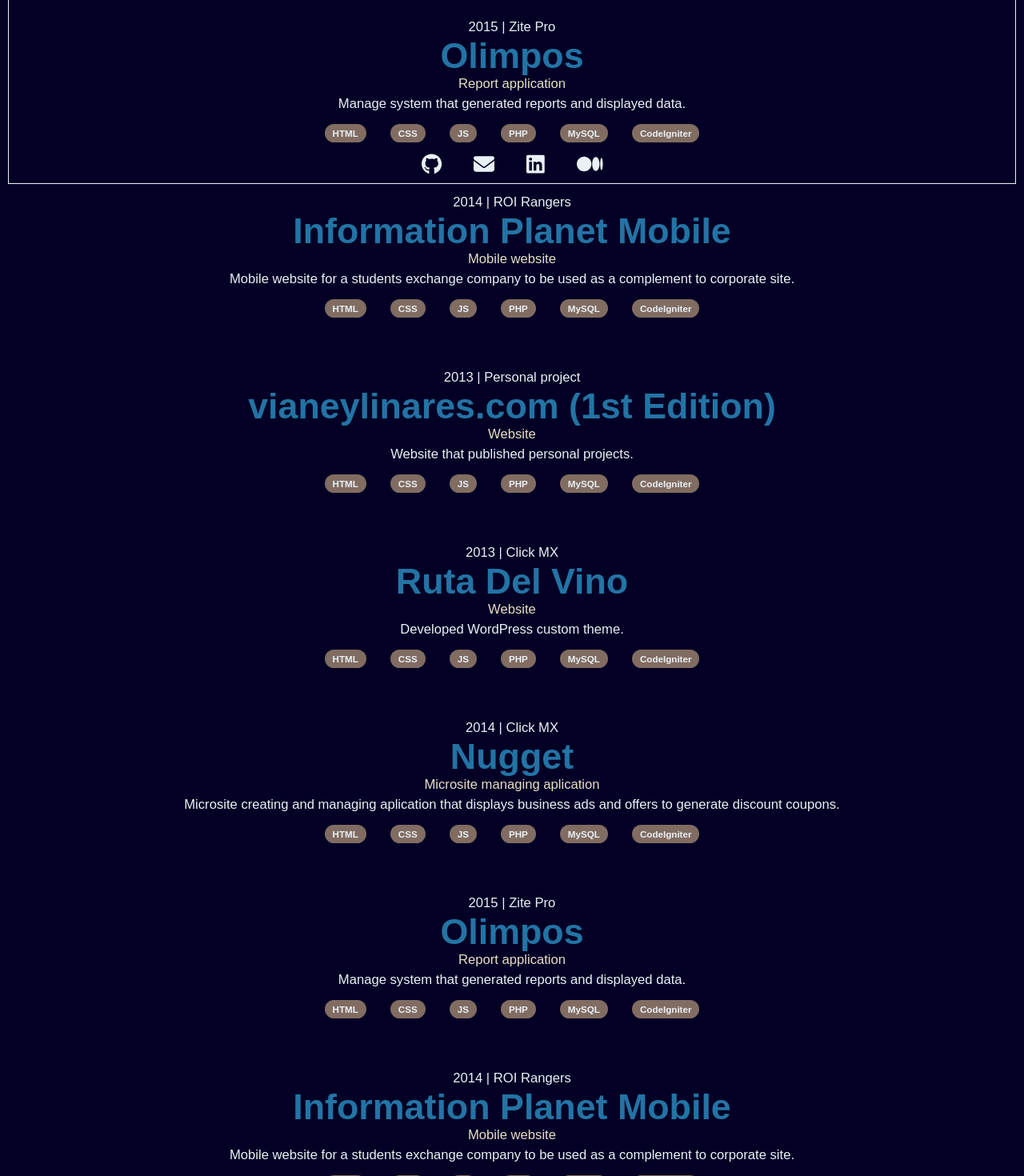
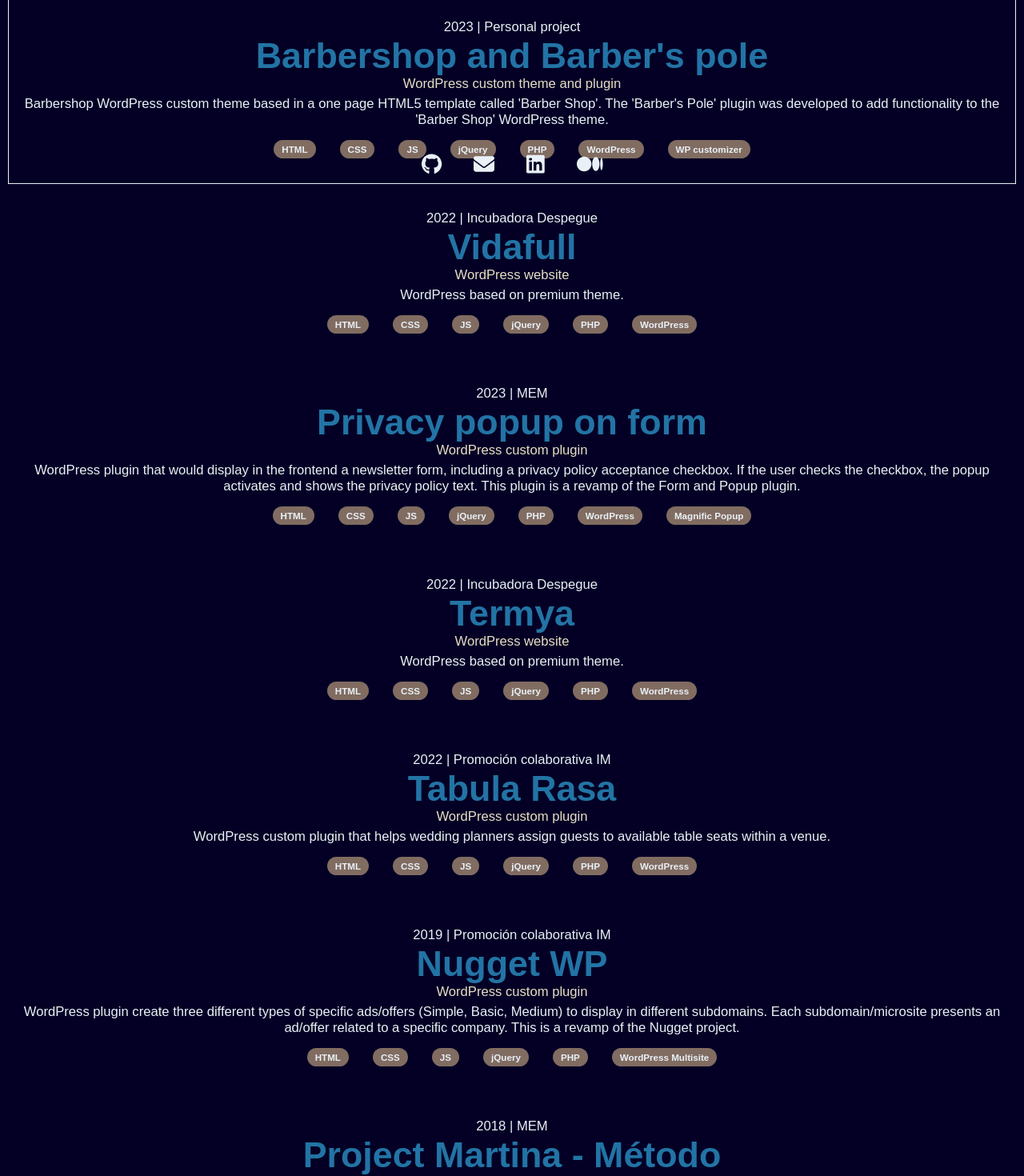
Before and after one commit to vianeylinares/vl-react, a React (Create React App) app: page /work in a window 1280 px wide. Shown: the part 560-2030 px from the top of the page at 80% size. Built offline with nearby package versions, Linux system fonts and the light colour scheme.

Commit message:
Added projects to Work page.

```diff
--- a/src/data/projects.js
+++ b/src/data/projects.js
@@ -2,112 +2,242 @@
     {
         'id': 1,
         'name': 'vianeylinares.com (1st Edition)',
-        'url': 'https://vianeylinares.com',
-        'technology': 'HTML, CSS, JS, PHP, MySQL',
-        'technologies': ['HTML', 'CSS', 'JS', 'PHP', 'MySQL', 'CodeIgniter'],
+        'url': '',
+        'technologies': ['HTML', 'CSS', 'JS', 'PHP', 'MySQL'],
         'categories': 'Website',
-        'year': '2013',
-        'description': 'Website that published personal projects.',
+        'year': 2013,
+        'description': 'Portfolio website with admin section, including CRUD functionality.',
         'company': 'Personal project'
     },
     {
         'id': 2,
-        'name': 'Information Planet Mobile',
-        'url': 'https://informationplanet.com/mobile',
-        'technology': 'HTML, CSS, JS, PHP, MySQL, CodeIgniter',
-        'technologies': ['HTML', 'CSS', 'JS', 'PHP', 'MySQL', 'CodeIgniter'],
-        'categories': 'Mobile website',
-        'year': '2014',
-        'description': 'Mobile website for a students exchange company to be used as a complement to corporate site.',
+        'name': 'Information Planet MX',
+        'url': '',
+        'technologies': ['HTML', 'CSS', 'Joomla'],
+        'categories': 'Website modification',
+        'year': 2014,
+        'description': 'Website content modification and restore.',
         'company': 'ROI Rangers'
     },
     {
         'id': 3,
-        'name': 'Olimpos',
+        'name': 'Information Planet Mobile',
         'url': '',
-        'technology': 'HTML, CSS, JS, PHP, MySQL, CodeIgniter',
         'technologies': ['HTML', 'CSS', 'JS', 'PHP', 'MySQL', 'CodeIgniter'],
-        'categories': 'Report application',
-        'year': '2015',
-        'description': 'Manage system that generated reports and displayed data.',
-        'company': 'Zite Pro'
+        'categories': 'Mobile website',
+        'year': 2014,
+        'description': 'Mobile website for a students exchange company. Used as a local services complement to corporate site. This included admin section and CRUD functionality.',
+        'company': 'ROI Rangers'
     },
     {
         'id': 4,
         'name': 'Nugget',
         'url': '',
-        'technology': 'HTML, CSS, JS, PHP, MySQL, CodeIgniter',
-        'technologies': ['HTML', 'CSS', 'JS', 'PHP', 'MySQL', 'CodeIgniter'],
+        'technologies': ['HTML', 'CSS', 'JS', 'PHP', 'MySQL', 'CodeIgniter', 'Mailchimp API'],
         'categories': 'Microsite managing aplication',
-        'year': '2014',
-        'description': 'Microsite creating and managing aplication that displays business ads and offers to generate discount coupons.',
+        'year': 2014,
+        'description': 'Microsite creating and managing aplication that displays ads and offers and generates discount coupons. This included admin section, CRUD functionality and Mailchimp API connection.',
         'company': 'Click MX'
     },
     {
         'id': 5,
         'name': 'Ruta Del Vino',
         'url': '',
-        'technology': 'HTML, CSS, JS, PHP, WordPress',
-        'technologies': ['HTML', 'CSS', 'JS', 'PHP', 'MySQL', 'CodeIgniter'],
+        'technologies': ['HTML', 'CSS', 'JS', 'jQuery', 'PHP', 'WordPress', 'Mailchimp API'],
         'categories': 'Website',
-        'year': '2013',
-        'description': 'Developed WordPress custom theme.',
+        'year': 2015,
+        'description': 'Developed WordPress custom theme from scratch, including custom theme functionality and custom post-types to handle diverse company informational logistics and content.',
         'company': 'Click MX'
     },
     {
         'id': 6,
-        'name': 'vianeylinares.com (1st Edition)',
-        'url': 'https://vianeylinares.com',
-        'technology': 'HTML, CSS, JS, PHP, MySQL',
+        'name': 'Olimpos',
+        'url': '',
         'technologies': ['HTML', 'CSS', 'JS', 'PHP', 'MySQL', 'CodeIgniter'],
-        'categories': 'Website',
-        'year': '2013',
-        'description': 'Website that published personal projects.',
-        'company': 'Personal project'
+        'categories': 'Report application',
+        'year': 2015,
+        'description': 'Management system that generated reports and displayed data. Project created based on a SQL database design. This had CRUD functionality.',
+        'company': 'Zite Pro'
     },
     {
         'id': 7,
-        'name': 'Information Planet Mobile',
-        'url': 'https://informationplanet.com/mobile',
-        'technology': 'HTML, CSS, JS, PHP, MySQL, CodeIgniter',
-        'technologies': ['HTML', 'CSS', 'JS', 'PHP', 'MySQL', 'CodeIgniter'],
-        'categories': 'Mobile website',
-        'year': '2014',
-        'description': 'Mobile website for a students exchange company to be used as a complement to corporate site.',
-        'company': 'ROI Rangers'
+        'name': 'El Instituto de la Emprendedora Online',
+        'url': '',
+        'technologies': ['HTML', 'CSS', 'JS', 'jQuery', 'PHP', 'WordPress'],
+        'categories': 'WordPress e-learning website',
+        'year': 2015,
+        'description': 'Created WordPress website based on a premium theme. Improved online course management processing by establishing simplified student and online course relational bonds. This simplified content and student management for system administrators.',
+        'company': 'MEM'
     },
     {
         'id': 8,
-        'name': 'Olimpos',
+        'name': 'Rebeldes Training Camp',
         'url': '',
-        'technology': 'HTML, CSS, JS, PHP, MySQL, CodeIgniter',
-        'technologies': ['HTML', 'CSS', 'JS', 'PHP', 'MySQL', 'CodeIgniter'],
-        'categories': 'Report application',
-        'year': '2015',
-        'description': 'Manage system that generated reports and displayed data.',
-        'company': 'Zite Pro'
+        'technologies': ['HTML', 'CSS', 'JS', 'PHP', 'WordPress'],
+        'categories': 'WordPress e-learning website modification',
+        'year': 2016,
+        'description': 'Revamped online course registration, display, and management. Online course creation and publication became quicker and easier for content managers at WordPress Dashboard. At the frontend, the online course display became automated.',
+        'company': 'Rebeldes Marketing Online'
     },
     {
         'id': 9,
-        'name': 'Nugget',
+        'name': 'Bikeride Event Registration',
         'url': '',
-        'technology': 'HTML, CSS, JS, PHP, MySQL, CodeIgniter',
-        'technologies': ['HTML', 'CSS', 'JS', 'PHP', 'MySQL', 'CodeIgniter'],
-        'categories': 'Microsite managing aplication',
-        'year': '2014',
-        'description': 'Microsite creating and managing aplication that displays business ads and offers to generate discount coupons.',
+        'technologies': ['HTML', 'CSS', 'JS', 'jQuery', 'AJAX', 'PHP', 'WordPress'],
+        'categories': 'WordPress custom plugin',
+        'year': 2016,
+        'description': 'WordPress plugin for a bike ride event registration. The attendees register at the frontend with a custom form. Once the attendee enters the required data and the custom form it’s sent, the system will record the attendee’s data in the DB. Then the system will automatically fill the event custom PDF form. Once the custom PDF form is ready, the system sends it by email to the attendee.',
         'company': 'Click MX'
     },
     {
         'id': 10,
-        'name': 'Ruta Del Vino',
+        'name': 'IEO - Events',
         'url': '',
-        'technology': 'HTML, CSS, JS, PHP, WordPress',
-        'technologies': ['HTML', 'CSS', 'JS', 'PHP', 'MySQL', 'CodeIgniter'],
-        'categories': 'Website',
-        'year': '2013',
-        'description': 'Developed WordPress custom theme.',
-        'company': 'Click MX'
+        'technologies': ['HTML', 'CSS', 'JS', 'PHP', 'WordPress'],
+        'categories': 'WordPress custom plugin',
+        'year': 2016,
+        'description': 'WP custom plugin that lists online events based on student course enrollment.',
+        'company': 'MEM'
+    },
+    {
+        'id': 11,
+        'name': 'vianeylinares.com (2nd Edition)',
+        'url': '',
+        'technologies': ['HTML', 'CSS', 'JS', 'jQuery', 'PHP', 'WordPress'],
+        'categories': 'WordPress website',
+        'year': 2016,
+        'description': 'Created custom WordPress theme based on an HTML template.',
+        'company': 'Personal project'
+    },
+    {
+        'id': 12,
+        'name': 'Spanish Zoom - language level',
+        'url': '',
+        'technologies': ['HTML', 'CSS', 'JS', 'PHP', 'WordPress'],
+        'categories': 'WordPress custom plugin',
+        'year': 2017,
+        'description': 'WP custom plugin for Spanish language test and result assessment. At the frontend, different questions are displayed with radio-type input answers. The user takes the test and the result is sent by email. The data collected is registered for future analysis and contact.',
+        'company': 'Rebeldes Marketing Online'
+    },
+    {
+        'id': 13,
+        'name': 'Ayo Nature',
+        'url': '',
+        'technologies': ['HTML', 'CSS', 'JS', 'jQuery', 'Shopify'],
+        'categories': 'Shopify Website',
+        'year': 2018,
+        'description': 'Created Shopify website based on a premium theme.',
+        'company': 'Incubadora Despegue'
+    },
+    {
+        'id': 14,
+        'name': 'Form and Popup',
+        'url': '',
+        'technologies': ['HTML', 'CSS', 'JS', 'jQuery', 'PHP', 'WordPress', 'Magnific Popup'],
+        'categories': 'WordPress custom plugin',
+        'year': 2018,
+        'description': 'WordPress plugin that would display in the frontend a newsletter form, including a privacy policy acceptance checkbox. If the user checks the checkbox, the popup activates and shows the privacy policy text.',
+        'company': 'MEM'
+    },
+    {
+        'id': 15,
+        'name': 'Project Martina',
+        'url': '',
+        'technologies': ['HTML', 'CSS', 'JS', 'jQuery', 'PHP', 'WordPress'],
+        'categories': 'WordPress website',
+        'year': 2018,
+        'description': 'WordPress website based on a premium theme.',
+        'company': 'MEM'
+    },
+    {
+        'id': 16,
+        'name': 'Project Martina - Método',
+        'url': '',
+        'technologies': ['HTML', 'CSS', 'JS', 'jQuery', 'PHP', 'WordPress'],
+        'categories': 'WordPress e-learning website',
+        'year': 2018,
+        'description': 'WordPress website based on a premium theme. Added custom funtionality for user profile space that lists and assigns user-specific documentation and content.',
+        'company': 'MEM'
+    },
+    {
+        'id': 17,
+        'name': 'Nugget WP',
+        'url': '',
+        'technologies': ['HTML', 'CSS', 'JS', 'jQuery', 'PHP', 'WordPress Multisite'],
+        'categories': 'WordPress custom plugin',
+        'year': 2019,
+        'description': 'WordPress plugin create three different types of specific ads/offers (Simple, Basic, Medium) to display in different subdomains. Each subdomain/microsite presents an ad/offer related to a specific company. This is a revamp of the Nugget project.',
+        'company': 'Promoción colaborativa IM'
+    },
+    {
+        'id': 18,
+        'name': 'Tabula Rasa',
+        'url': '',
+        'technologies': ['HTML', 'CSS', 'JS', 'jQuery', 'PHP', 'WordPress'],
+        'categories': 'WordPress custom plugin',
+        'year': 2022,
+        'description': 'WordPress custom plugin that helps wedding planners assign guests to available table seats within a venue.',
+        'company': 'Promoción colaborativa IM'
+    },
+    {
+        'id': 19,
+        'name': 'Termya',
+        'url': '',
+        'technologies': ['HTML', 'CSS', 'JS', 'jQuery', 'PHP', 'WordPress'],
+        'categories': 'WordPress website',
+        'year': 2022,
+        'description': 'WordPress based on premium theme.',
+        'company': 'Incubadora Despegue'
+    },
+    {
+        'id': 20,
+        'name': 'Privacy popup on form',
+        'url': '',
+        'technologies': ['HTML', 'CSS', 'JS', 'jQuery', 'PHP', 'WordPress', 'Magnific Popup'],
+        'categories': 'WordPress custom plugin',
+        'year': 2023,
+        'description': 'WordPress plugin that would display in the frontend a newsletter form, including a privacy policy acceptance checkbox. If the user checks the checkbox, the popup activates and shows the privacy policy text. This plugin is a revamp of the Form and Popup plugin.',
+        'company': 'MEM'
+    },
+    {
+        'id': 21,
+        'name': 'Vidafull',
+        'url': '',
+        'technologies': ['HTML', 'CSS', 'JS', 'jQuery', 'PHP', 'WordPress'],
+        'categories': 'WordPress website',
+        'year': 2022,
+        'description': 'WordPress based on premium theme.',
+        'company': 'Incubadora Despegue'
+    },
+    {
+        'id': 22,
+        'name': 'Barbershop and Barber\'s pole',
+        'url': '',
+        'technologies': ['HTML', 'CSS', 'JS', 'jQuery', 'PHP', 'WordPress', 'WP customizer'],
+        'categories': 'WordPress custom theme and plugin',
+        'year': 2023,
+        'description': 'Barbershop WordPress custom theme based in a one page HTML5 template called \'Barber Shop\'. The \'Barber\'s Pole\' plugin was developed to add functionality to the \'Barber Shop\' WordPress theme.',
+        'company': 'Personal project'
+    },
+    {
+        'id': 23,
+        'name': 'Bikeride',
+        'url': '',
+        'technologies': ['HTML', 'CSS', 'JS', 'jQuery', 'PHP', 'WordPress', 'WP customizer', 'Elementor', 'Elementor custom widgets'],
+        'categories': 'WordPress custom theme and plugin',
+        'year': 2023,
+        'description': 'WordPress custom theme created from scratch. This is a revamping for Ruta del Vino project.',
+        'company': 'Personal project'
+    },
+    {
+        'id': 24,
+        'name': 'vianeylinares.com (5th Edition)',
+        'url': '',
+        'technologies': ['HTML', 'CSS', 'JS', 'React'],
+        'categories': 'React website',
+        'year': 2023,
+        'description': 'Website that features portfolio projects.',
+        'company': 'Personal project'
     },
 
 ];
```
